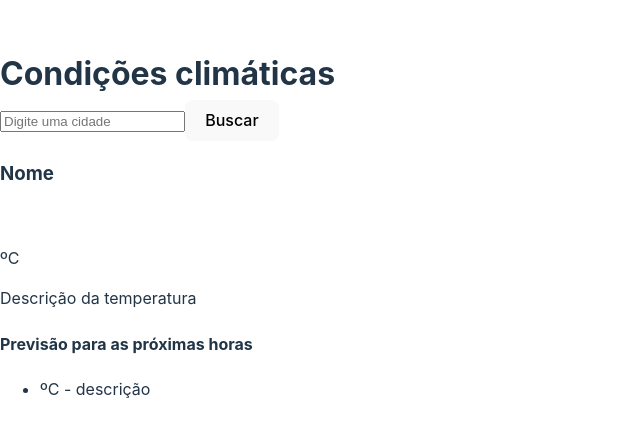
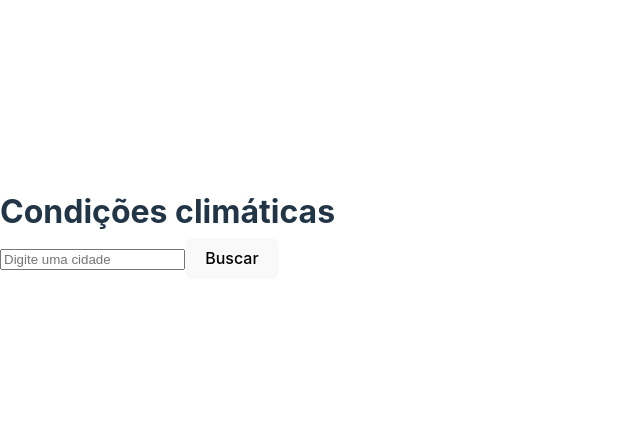
Before and after one commit to elissandroa/react-projects, a React (Vite) app in the folder clima/: page / in a window 1280 px wide. Shown: the part 180-616 px from the top of the page, without its empty margins (0-640 px from the left). Built offline with nearby package versions, Linux system fonts and the light colour scheme.

Commit message:
displaying weather forecasts

```diff
--- a/clima/src/App.jsx
+++ b/clima/src/App.jsx
@@ -16,9 +16,18 @@ function App() {
   const [previsao, setPrevisao] = useState([]);
 
   const buscarClima = async () => {
+    if(!cidade){
+      return;
+    }
     try {
-      const respostaClima = await axios.get(`https://api.openweathermap.org/data/2.5/weather?q=${cidade}&appid=${apiKey}`)
+      const respostaClima = await axios.get(`https://api.openweathermap.org/data/2.5/weather?q=${cidade}&appid=${apiKey}&units=metric&lang=pt_br`
+
+      );
+      const respostaPrevisao = await axios.get(`https://api.openweathermap.org/data/2.5/forecast?q=${cidade}&appid=${apiKey}&units=metric&lang=pt_br`
+
+      );
       setClima(respostaClima.data);
+      setPrevisao(respostaPrevisao.data.list.slice(0,5));
     } catch (error) {
       console.log("Erro ao buscar clima: ", error);
     }
@@ -28,8 +37,8 @@ function App() {
     <div>
       <Titulo>Condições climáticas</Titulo>
       <Busca cidade={cidade} setCidade={setCidade} buscarClima={buscarClima} />
-      <ClimaAtual />
-      <Previsao />
+      {clima && <ClimaAtual clima={clima} />}
+      {previsao.length > 0 && <Previsao previsoes={previsao} />}
     </div>
   );
 }
--- a/clima/src/components/Busca.jsx
+++ b/clima/src/components/Busca.jsx
@@ -2,7 +2,7 @@
 const Busca = ({cidade, setCidade, buscarClima}) => {
   return (
     <div>
-        <input type="text" value={cidade} onChange={(e) => setCidade(e.target.value)} placeholder="Digite uma cidade"/>
+        <input type="text" value={cidade} onChange={(e) => setCidade(e.target.value)} placeholder="Digite uma cidade" required/>
         <button onClick={buscarClima}>Buscar</button>
     </div>
   )
--- a/clima/src/components/ClimaAtual.jsx
+++ b/clima/src/components/ClimaAtual.jsx
@@ -1,11 +1,12 @@
 
-const ClimaAtual = () => {
+const ClimaAtual = ({ clima }) => {
+
   return (
     <div>
-        <h3>Nome</h3>
-        <img src="" alt="" />
-        <p>ºC</p>
-        <p>Descrição da temperatura</p>
+      <h3>{clima.name}</h3>
+      <img src={`http://openweathermap.org/img/wn/${clima.weather[0].icon}.png`} alt={clima.weather[0].description} />
+      <p>{clima.main.temp}ºC</p>
+      <p>{clima.weather[0].description}</p>
     </div>
   )
 }
--- a/clima/src/components/Previsao.jsx
+++ b/clima/src/components/Previsao.jsx
@@ -1,14 +1,17 @@
 
-const Previsao = () => {
+const Previsao = ({ previsoes }) => {
   return (
     <div>
-        <h4>Previsão para as próximas horas</h4>
-        <ul>
-            <li>
-                <img src="" alt="" />
-                ºC - descrição
+      <h4>Previsão para as próximas horas</h4>
+      <ul>
+        {
+          previsoes.map((previsao, index) => (
+            <li key={index}>
+              <img src={`http://openweathermap.org/img/wn/${previsao.weather[0].icon}.png`} alt={previsao.weather[0].description} />
+              {previsao.main.temp}ºC - {previsao.weather[0].description}
             </li>
-        </ul>
+        ))}
+      </ul>
     </div>
   )
 }
```
